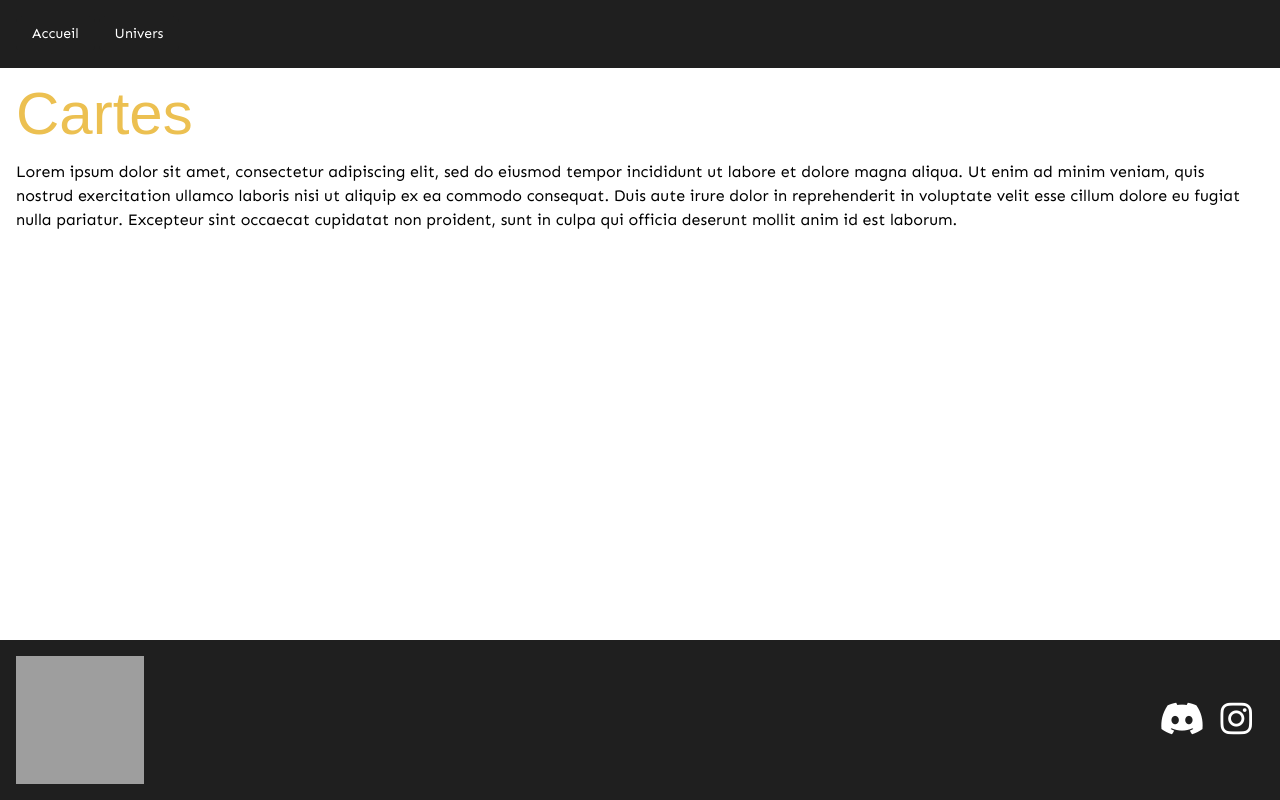
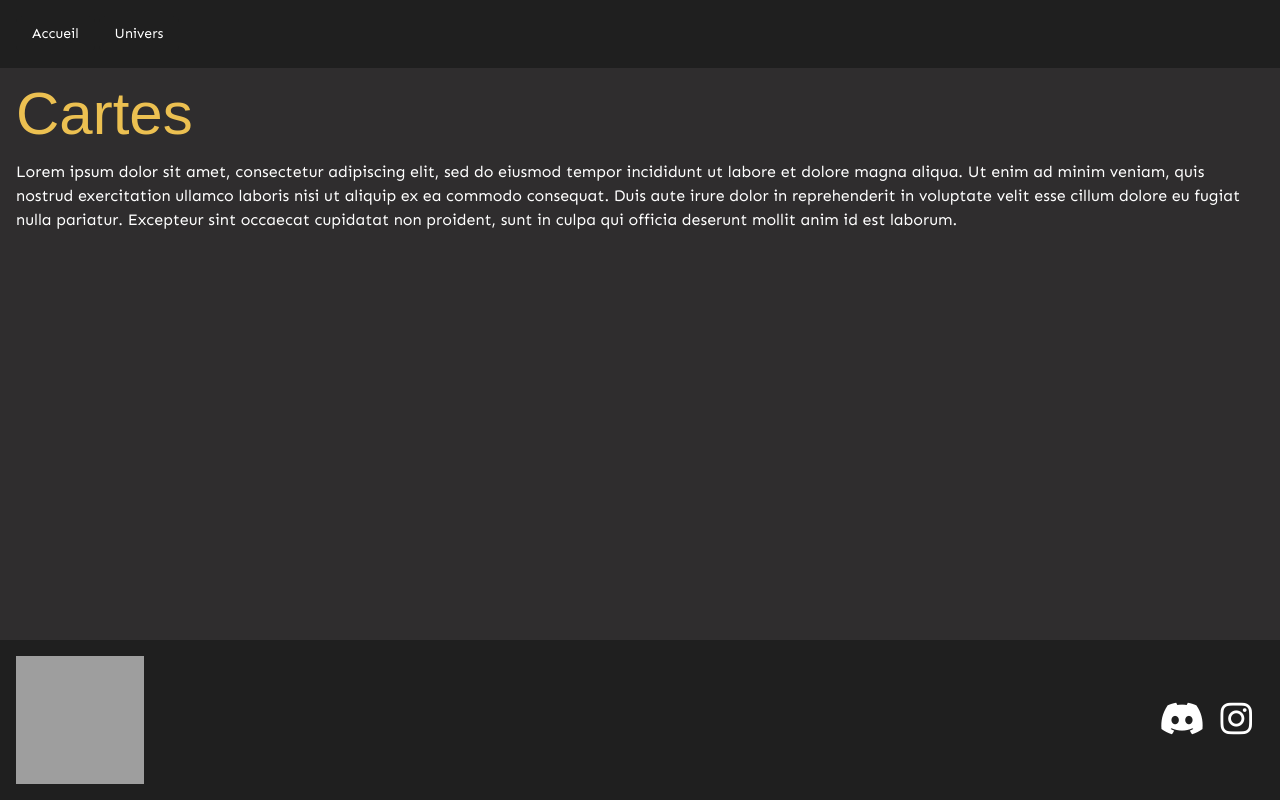
Before and after one commit to Valdorah/eindhill, an Astro site: page /cartes in a window 1280 px wide. Built offline with nearby package versions, Linux system fonts and the light colour scheme; Astro itself is replaced by a stand-in of ours; grey boxes are pictures that could not be loaded; a web font is replaced by a local one.

Commit message:
:lipstick: Change background-color

```diff
--- a/src/layout/baseLayout.astro
+++ b/src/layout/baseLayout.astro
@@ -30,12 +30,12 @@ const pages = [
         <meta name="generator" content={Astro.generator} />
         <title>Eindhill - {pageTitle}</title>
     </head>
-    <body class="h-full flex flex-col">
+    <body class="h-full flex flex-col bg-accent">
         <header>
             <Navigation pages={pages} />
         </header>
 
-        <article class="flex-1">
+        <article class="flex-1 text-white">
             <slot />
         </article>
 
--- a/src/styles/globals.css
+++ b/src/styles/globals.css
@@ -22,7 +22,8 @@
     --muted: 210 40% 96.1%;
     --muted-foreground: 215.4 16.3% 46.9%;
 
-    --accent: 210 40% 96.1%;
+    /* --accent: 210 40% 96.1%; */
+    --accent: 330, 2%, 18%;
     --accent-foreground: 222.2 47.4% 11.2%;
 
     --destructive: 0 84.2% 60.2%;
```
